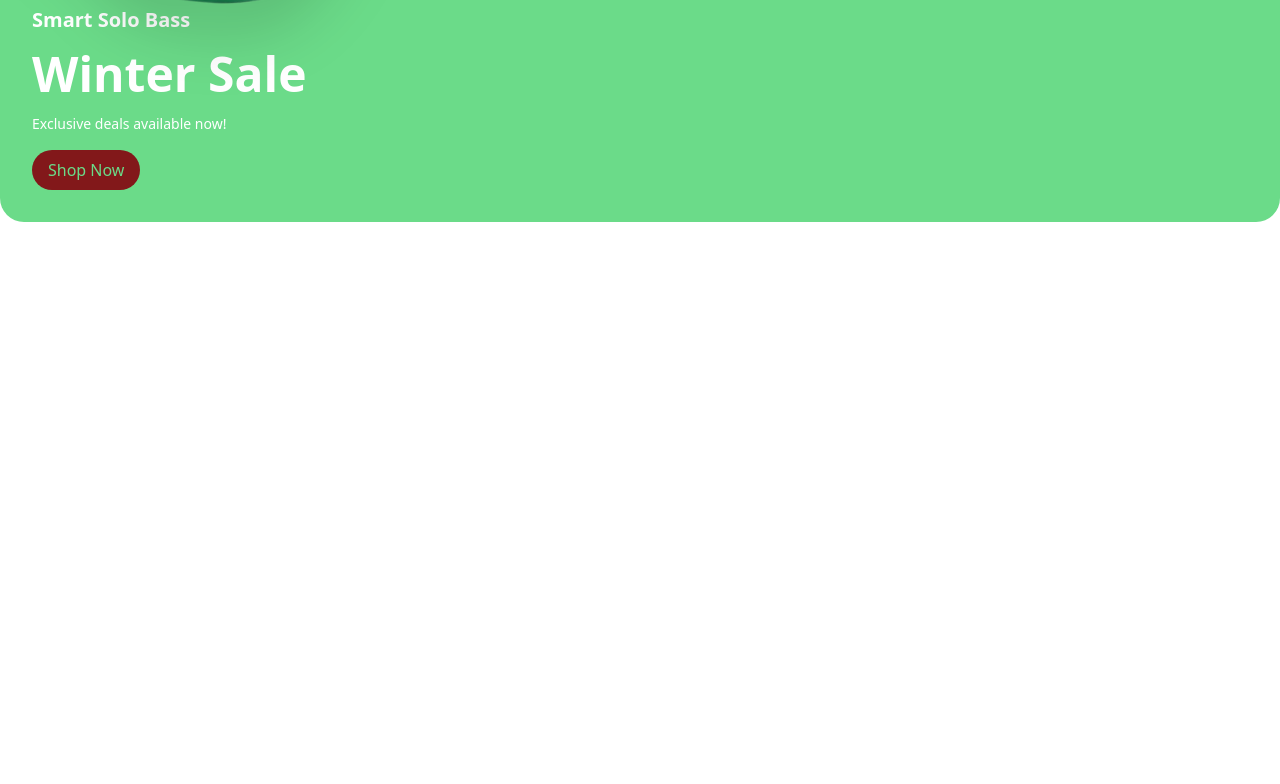
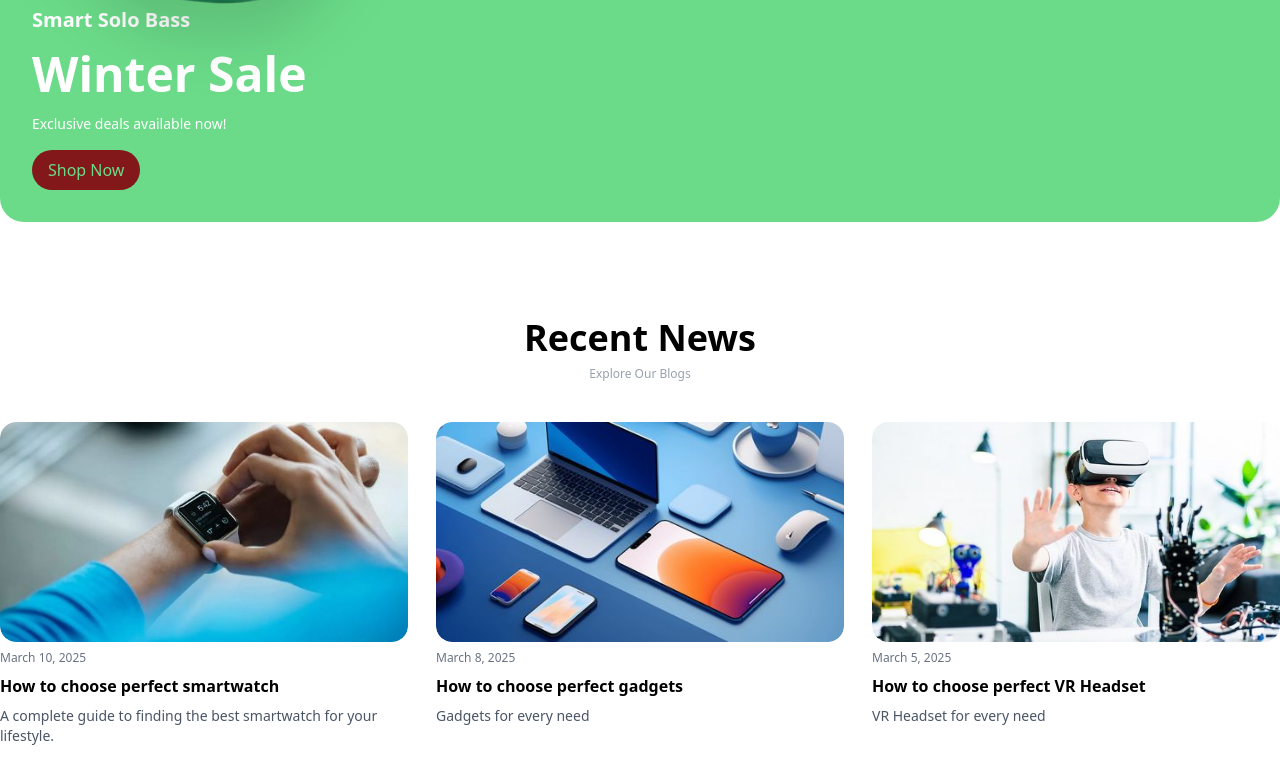
Before and after one commit to spriveen/Eshop, a React (Vite) app in the folder my-app/: page / in a window 1280 px wide. Shown: the part 4302-5086 px from the top of the page. Before the commit the page ends 4572 px from the top, so only its background shows below. Built offline with nearby package versions, Linux system fonts and the light colour scheme.

Commit message:
update blogs.jsx

```diff
--- a/my-app/src/App.jsx
+++ b/my-app/src/App.jsx
@@ -10,6 +10,7 @@ import Products from './components/Products/Products';
 // Ensure the correct path for image imports
 import headphone from './assets/hero/headphone.png';
 import smartwatch2 from './assets/category/smartwatch2-removebg-preview.png';
+import Blogs from './components/Blogs/Blogs';
 
 // Banner data objects
 const BannerData = {
@@ -48,6 +49,7 @@ const App = () => {
       <Banner data={BannerData} />
       <Products />
       <Banner data={BannerData2} />
+      <Blogs />
     </div>
   );
 };
--- /dev/null
+++ b/my-app/src/components/Blogs/Blogs.jsx
@@ -0,0 +1,68 @@
+import React from 'react'
+import Heading from '../Shared/Heading'
+
+// images import
+import Img1 from "../../assets/blogs/blog-1.jpg";
+import Img2 from "../../assets/blogs/blog-2.jpg";
+import Img3 from "../../assets/blogs/blog-3.jpg";
+
+const BlogData=[
+
+        {
+          title: "How to choose perfect smartwatch",
+          subtitle: "A complete guide to finding the best smartwatch for your lifestyle.",
+          published: "March 10, 2025",
+          image: Img1,
+        },
+        {
+          title: "How to choose perfect gadgets",
+          subtitle: "Gadgets for every need",
+          published: "March 8, 2025",
+          image: Img2,
+        },
+        {
+          title: "How to choose perfect VR Headset",
+          subtitle: "VR Headset for every need",
+          published: "March 5, 2025",
+          image: Img3
+        }
+      ];
+
+
+
+
+const Blogs = () => {
+  return <div className='my-12'>
+    <div className="container">
+         {/* Header Section */}
+       <Heading title="Recent News"
+       subtitle={"Explore Our Blogs"}/>
+
+       {/* Blog Section */}
+       <div className='grid grid-cols-1 sm:grid-cols-2 md:grid-cols-3 gap-6 gap-y-8 sm:gap-4 md:gap-7'>
+         {/* Blog Card */}
+         {
+            BlogData.map((data)=>(
+                <div key={data.title} className='bg-white dark:bg-gray-900 '>
+                    {/* image section */}
+                    <div className='overflow-hidden rounded-2xl mb-2 '>
+                    <img src={data.image} alt={data.title}
+                    className='w-full h-[220px] object-cover rounded-2xl
+                    hover:scale-105 duration-300' />
+                    </div>
+                    {/* Content Section */}
+                    <div className='space-y-2'>
+                       <p className='text-xs text-gray-500'>{data.published}</p>
+                       <p className='font-bold line-clamp-1'>{data.title}</p>
+                       <p className='line-clamp-2 text-sm text-gray-600 dark:text-gray-400 '>{data.subtitle}</p>
+                    </div>
+                    </div>
+            ))
+         }
+       </div>
+    </div>
+  </div>
+
+}
+
+export default Blogs
```
